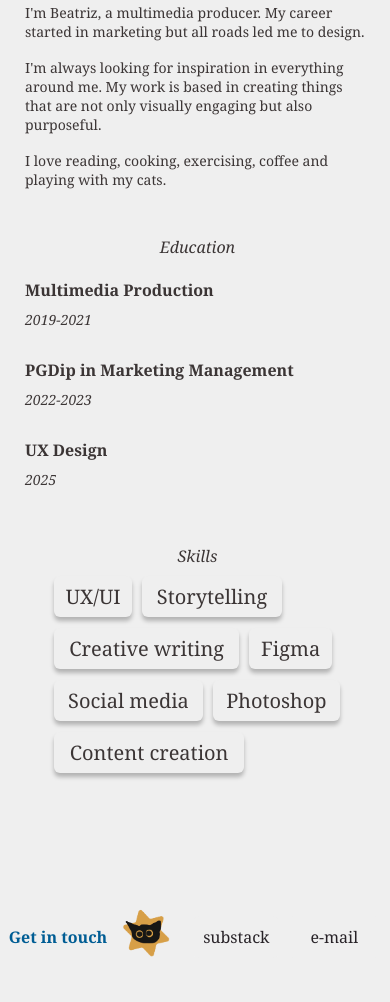
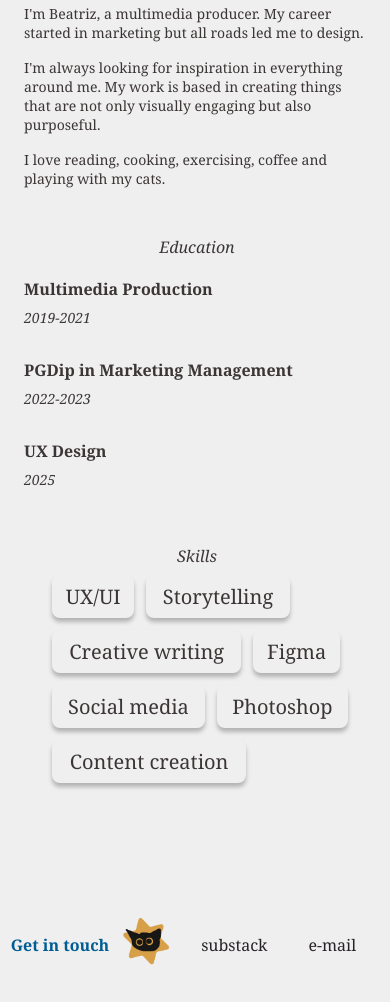
Before and after one commit to ZamboniL/portfolio-triz, an Astro site: page /about in a window 390 px wide. Shown: the part 220-1222 px from the top of the page. Built offline with nearby package versions, Linux system fonts and the light colour scheme; Astro itself is replaced by a stand-in of ours; a web font is replaced by a local one.

Commit message:
commit to a design system

```diff
--- a/src/components/Footer.astro
+++ b/src/components/Footer.astro
@@ -55,9 +55,9 @@ import { site } from '../data/site';
 	}
 
 	.contact-title {
-		font-weight: 700;
-		color: var(--color-accent);
-		margin-right: 24px;
+		font-weight: var(--font-weight-bold);
+		color: var(--color-primary);
+		margin-right: var(--space-6);
 		white-space: nowrap;
 	}
 
@@ -65,7 +65,7 @@ import { site } from '../data/site';
 		width: 66px;
 		height: 67px;
 		object-fit: cover;
-		margin-right: 16px;
+		margin-right: var(--space-4);
 		transition: transform 0.2s ease;
 	}
 
@@ -76,9 +76,9 @@ import { site } from '../data/site';
 	.contact-link {
 		display: flex;
 		align-items: center;
-		padding: 10px;
+		padding: var(--space-2) var(--space-3);
 		border: 0;
-		border-radius: 6px;
+		border-radius: var(--radius-sm);
 		background: var(--color-bg);
 		color: var(--color-text-strong);
 		font: inherit;
@@ -90,12 +90,12 @@ import { site } from '../data/site';
 	.substack {
 		justify-content: center;
 		width: 103px;
-		margin-right: 31px;
+		margin-right: var(--space-8);
 	}
 
 	.substack:hover,
 	.substack:focus-visible {
-		font-weight: 700;
+		font-weight: var(--font-weight-bold);
 	}
 
 	/* The label keeps a fixed box (the resting 94px minus padding), so it never moves:
@@ -108,17 +108,17 @@ import { site } from '../data/site';
 	}
 
 	.email-label {
-		width: 74px;
+		width: 70px;
 		text-align: center;
 	}
 
 	.email-hint {
 		position: absolute;
-		top: 15px;
+		top: 50%;
 		left: 129px;
-		transform: translateX(-50%);
-		font-size: 12px;
-		font-weight: 300;
+		transform: translate(-50%, -50%);
+		font-size: var(--font-size-xs);
+		font-weight: var(--font-weight-light);
 		opacity: 0;
 	}
 
@@ -126,7 +126,7 @@ import { site } from '../data/site';
 	.email:focus-visible,
 	.email.is-copied {
 		width: 162px;
-		font-weight: 700;
+		font-weight: var(--font-weight-bold);
 	}
 
 	.email:hover .email-hint,
@@ -141,25 +141,25 @@ import { site } from '../data/site';
 		.contact {
 			flex-wrap: wrap;
 			justify-content: center;
-			row-gap: 8px;
+			row-gap: var(--space-2);
 			width: 100vw;
 			height: auto;
 			min-height: 67px;
 			margin-left: calc(50% - 50vw);
-			font-size: 16px;
+			font-size: var(--font-size-md);
 		}
 
 		.contact-title {
-			margin-right: 10px;
+			margin-right: var(--space-2);
 		}
 
 		.contact-mark {
-			margin-right: 10px;
+			margin-right: var(--space-2);
 		}
 
 		.substack {
 			width: 86px;
-			margin-right: 8px;
+			margin-right: var(--space-2);
 		}
 
 		/* No room to widen on mobile (and no real hover on touch): stay 94px wide and
@@ -185,7 +185,7 @@ import { site } from '../data/site';
 			top: 50%;
 			left: 50%;
 			transform: translate(-50%, -50%);
-			font-size: 14px;
+			font-size: var(--font-size-sm);
 		}
 
 		.email.is-copied .email-hint {
@@ -197,11 +197,11 @@ import { site } from '../data/site';
 	@media (max-width: 379px) {
 		.contact-title,
 		.contact-mark {
-			margin-right: 4px;
+			margin-right: var(--space-1);
 		}
 
 		.substack {
-			margin-right: 4px;
+			margin-right: var(--space-1);
 		}
 	}
 </style>
--- /dev/null
+++ b/src/components/PageTitle.astro
@@ -0,0 +1,24 @@
+---
+import { accentColor, type Accent } from '../styles/tokens';
+
+interface Props {
+	color?: Accent;
+}
+
+const { color = 'blue' } = Astro.props;
+---
+
+<h1 class="page-title" style={{ '--title-color': accentColor(color) }}>
+	<slot />
+</h1>
+
+<style>
+	.page-title {
+		margin: var(--layout-page-top) 0 0;
+		color: var(--title-color);
+		font-size: var(--font-size-title);
+		font-weight: var(--font-weight-bold);
+		font-style: italic;
+		text-align: center;
+	}
+</style>
--- /dev/null
+++ b/src/components/SkillTag.astro
@@ -0,0 +1,69 @@
+---
+import type { Accent } from '../styles/tokens';
+
+interface Props {
+	label: string;
+	color: Accent;
+}
+
+const { label, color } = Astro.props;
+---
+
+<span class={`tag tag-${color}`} data-label={label} tabindex="0">{label}</span>
+
+<style>
+	.tag {
+		display: inline-flex;
+		flex-direction: column;
+		align-items: center;
+		padding: var(--space-2) var(--space-3);
+		border-radius: var(--radius-sm);
+		background: var(--color-bg);
+		box-shadow: var(--elevation-1);
+		white-space: nowrap;
+		cursor: default;
+		transition:
+			transform 0.15s ease,
+			background-color 0.15s ease,
+			color 0.15s ease;
+	}
+
+	.tag::after {
+		content: attr(data-label);
+		height: 0;
+		overflow: hidden;
+		visibility: hidden;
+		font-weight: var(--font-weight-bold);
+	}
+
+	.tag:hover,
+	.tag:focus-visible {
+		color: var(--color-text-inverse);
+		font-weight: var(--font-weight-bold);
+		outline: none;
+	}
+
+	.tag-blue:hover,
+	.tag-blue:focus-visible {
+		background: var(--color-accent-blue);
+		transform: rotate(-3deg);
+	}
+
+	.tag-red:hover,
+	.tag-red:focus-visible {
+		background: var(--color-accent-red);
+		transform: rotate(3deg);
+	}
+
+	.tag-lime:hover,
+	.tag-lime:focus-visible {
+		background: var(--color-accent-lime);
+		transform: rotate(4deg);
+	}
+
+	.tag-purple:hover,
+	.tag-purple:focus-visible {
+		background: var(--color-accent-purple);
+		transform: rotate(-4deg);
+	}
+</style>
--- a/src/data/projects.ts
+++ b/src/data/projects.ts
@@ -1,3 +1,5 @@
+import type { Accent } from "../styles/tokens";
+
 /** How the image is cropped inside the square thumbnail (percentages from the Figma design). */
 export interface Crop {
 	width: string;
@@ -8,7 +10,7 @@ export interface Crop {
 
 export interface ProjectPage {
 	/** Title colour on the project page. Defaults to purple. */
-	accent?: string;
+	accent?: Accent;
 	intro: string;
 	body: string;
 	/** Phone screenshots shown over the white panel, left to right. */
--- a/src/layouts/Layout.astro
+++ b/src/layouts/Layout.astro
@@ -1,5 +1,6 @@
 ---
 import Header, { type NavId } from '../components/Header.astro';
+import '../styles/theme.css';
 
 interface Props {
 	title?: string;
@@ -33,21 +34,6 @@ const { title = 'Beatriz Mendonça', active } = Astro.props;
 </html>
 
 <style is:global>
-	:root {
-		--color-bg: #efefef;
-		--color-white: #fdfdfd;
-		--color-grey: #d9d9d9;
-		--color-text: #3b3535;
-		--color-text-strong: #272227;
-		--color-accent: #005d94;
-		--color-star: #ff390f;
-		--color-lime: #abc930;
-		--color-purple: #7641a4;
-		--font-serif: 'Averia Serif Libre', Georgia, serif;
-		/* Three 310px cards + two 8px gaps */
-		--container-width: 946px;
-	}
-
 	*,
 	*::before,
 	*::after {
@@ -66,8 +52,8 @@ const { title = 'Beatriz Mendonça', active } = Astro.props;
 		background: var(--color-bg);
 		color: var(--color-text);
 		font-family: var(--font-serif);
-		font-size: 20px;
-		line-height: normal;
+		font-size: var(--font-size-base);
+		line-height: var(--line-height-normal);
 	}
 
 	a {
@@ -88,7 +74,7 @@ const { title = 'Beatriz Mendonça', active } = Astro.props;
 	@media (max-width: 999px) {
 		.container {
 			width: 350px;
-			max-width: calc(100% - 32px);
+			max-width: calc(100% - 2 * var(--layout-gutter));
 		}
 	}
 </style>
--- a/src/pages/about.astro
+++ b/src/pages/about.astro
@@ -1,6 +1,9 @@
 ---
+import type { ComponentProps } from 'astro/types';
 import Layout from '../layouts/Layout.astro';
 import Footer from '../components/Footer.astro';
+import PageTitle from '../components/PageTitle.astro';
+import SkillTag from '../components/SkillTag.astro';
 
 const education = [
 	{ title: 'Multimedia Production', years: '2019-2021' },
@@ -8,10 +11,8 @@ const education = [
 	{ title: 'UX Design', years: '2025' },
 ];
 
-// Each tag's hover colour and tilt come from its Figma component ("Button frame" = blue,
-// "Frame 15" = red, "Frame 14" = green). Rows match the design's line breaks.
-type TagColor = 'blue' | 'red' | 'lime';
-const skillRows: { label: string; color: TagColor }[][] = [
+// Rows match the design's line breaks.
+const skillRows: { label: string; color: ComponentProps<typeof SkillTag>['color'] }[][] = [
 	[
 		{ label: 'UX/UI', color: 'blue' },
 		{ label: 'Storytelling', color: 'lime' },
@@ -29,7 +30,7 @@ const skillRows: { label: string; color: TagColor }[][] = [
 ---
 
 <Layout title="About · Beatriz Mendonça" active="about">
-	<h1 class="title">About me</h1>
+	<PageTitle color="red">About me</PageTitle>
 
 	<section class="intro">
 		<!-- Photo slot: placeholder until the real picture is added. -->
@@ -67,8 +68,8 @@ const skillRows: { label: string; color: TagColor }[][] = [
 					skillRows.map((row) => (
 						<ul class="skill-row">
 							{row.map((skill) => (
-								<li class={`tag tag-${skill.color}`} data-label={skill.label} tabindex="0">
-									{skill.label}
+								<li>
+									<SkillTag label={skill.label} color={skill.color} />
 								</li>
 							))}
 						</ul>
@@ -84,50 +85,42 @@ const skillRows: { label: string; color: TagColor }[][] = [
 </Layout>
 
 <style>
-	.title {
-		margin: 165px 0 0;
-		color: var(--color-star);
-		font-size: 30px;
-		font-weight: 700;
-		font-style: italic;
-		text-align: center;
-	}
-
 	.intro {
 		display: flex;
 		align-items: flex-start;
-		margin-top: 130px;
+		margin-top: var(--space-32);
 	}
 
 	.picture {
 		flex: none;
 		width: 316px;
 		height: 318px;
-		border-radius: 20px;
-		background: var(--color-grey);
-		box-shadow: 11px 11px 0 var(--color-accent);
+		border-radius: var(--radius-lg);
+		background: var(--color-placeholder);
+		box-shadow: var(--elevation-offset);
 	}
 
 	.bio {
 		width: 481px;
-		margin: 31px 0 0 95px;
-		font-weight: 300;
+		margin: var(--space-8) 0 0 var(--space-24);
+		font-size: var(--font-size-copy);
+		font-weight: var(--font-weight-light);
 	}
 
 	.bio p + p {
-		margin-top: 24px;
+		margin-top: var(--space-6);
 	}
 
 	.details {
 		display: grid;
 		grid-template-columns: 621px 1fr;
-		margin: 116px 0 0 7px;
+		margin: calc(var(--space-1) * 29) 0 0 var(--space-2);
 	}
 
 	.heading {
 		margin: 0;
-		font-size: 30px;
-		font-weight: 400;
+		font-size: var(--font-size-title);
+		font-weight: var(--font-weight-regular);
 		font-style: italic;
 	}
 
@@ -140,96 +133,41 @@ const skillRows: { label: string; color: TagColor }[][] = [
 	.education-list {
 		display: flex;
 		flex-direction: column;
-		gap: 22px;
-		margin-top: 19px;
+		gap: var(--space-6);
+		margin-top: var(--space-5);
 	}
 
 	.education-title {
-		font-weight: 700;
+		font-weight: var(--font-weight-bold);
 	}
 
 	.education-years {
-		margin-top: 4px;
-		font-weight: 300;
+		margin-top: var(--space-1);
+		font-weight: var(--font-weight-light);
 		font-style: italic;
 	}
 
 	.skill-rows {
 		display: flex;
 		flex-direction: column;
-		gap: 11px;
-		margin-top: 21px;
+		gap: var(--space-3);
+		margin-top: var(--space-5);
 	}
 
 	.skill-row {
 		display: flex;
-		gap: 10px;
-	}
-
-	.tag {
-		display: inline-flex;
-		flex-direction: column;
-		align-items: center;
-		padding: 7px 10px;
-		border-radius: 6px;
-		background: var(--color-bg);
-		box-shadow: 0 4px 4px rgba(0, 0, 0, 0.25);
-		white-space: nowrap;
-		cursor: default;
-		transition:
-			transform 0.15s ease,
-			background-color 0.15s ease,
-			color 0.15s ease;
-	}
-
-	/* Reserves the bold width so hovering a tag doesn't nudge its neighbour. */
-	.tag::after {
-		content: attr(data-label);
-		height: 0;
-		overflow: hidden;
-		visibility: hidden;
-		font-weight: 700;
-	}
-
-	.tag:hover,
-	.tag:focus-visible {
-		color: var(--color-bg);
-		font-weight: 700;
-		outline: none;
-	}
-
-	.tag-blue:hover,
-	.tag-blue:focus-visible {
-		background: var(--color-accent);
-		transform: rotate(-3deg);
-	}
-
-	.tag-red:hover,
-	.tag-red:focus-visible {
-		background: var(--color-star);
-		transform: rotate(3deg);
-	}
-
-	.tag-lime:hover,
-	.tag-lime:focus-visible {
-		background: var(--color-lime);
-		transform: rotate(4deg);
+		gap: var(--space-3);
 	}
 
 	.footer-wrap {
-		margin: 204px 0 0 45px;
-		padding-bottom: 64px;
+		margin: var(--layout-footer-gap) 0 0 var(--layout-footer-inset);
+		padding-bottom: var(--layout-page-bottom);
 	}
 
 	@media (max-width: 999px) {
-		.title {
-			margin-top: 88px;
-			font-size: 16px;
-		}
-
 		.intro {
 			display: block;
-			margin-top: 47px;
+			margin-top: var(--space-12);
 		}
 
 		/* Not in the mobile design. */
@@ -240,50 +178,43 @@ const skillRows: { label: string; color: TagColor }[][] = [
 		.bio {
 			width: 340px;
 			max-width: 100%;
-			margin: 0 0 0 5px;
-			font-size: 14px;
+			margin: 0 0 0 var(--layout-inset);
 		}
 
 		.bio p + p {
-			margin-top: 17px;
+			margin-top: var(--space-4);
 		}
 
 		.details {
 			display: block;
-			margin: 47px 0 0 5px;
+			margin: var(--space-12) 0 0 var(--layout-inset);
 		}
 
 		.heading {
-			font-size: 16px;
 			text-align: center;
 		}
 
 		.education-list {
-			gap: 30px;
-			margin-top: 21px;
+			gap: var(--space-8);
+			margin-top: var(--space-5);
 		}
 
 		.education-title {
-			font-size: 16px;
+			font-size: var(--font-size-md);
 		}
 
 		.education-years {
-			margin-top: 9px;
-			font-size: 14px;
+			margin-top: var(--space-2);
+			font-size: var(--font-size-sm);
 		}
 
 		.skills {
-			margin-top: 56px;
+			margin-top: var(--space-14);
 		}
 
 		.skill-rows {
-			margin-top: 9px;
-			padding-left: 29px;
-		}
-
-		.footer-wrap {
-			margin: 130px 0 0;
-			padding-bottom: 68px;
+			margin-top: var(--space-2);
+			padding-left: var(--space-7);
 		}
 	}
 </style>
--- a/src/pages/index.astro
+++ b/src/pages/index.astro
@@ -29,10 +29,10 @@ const featured = projects.slice(0, 6);
 
 <style>
 	.tagline {
-		margin-top: 165px;
+		margin-top: var(--layout-page-top);
 		/* Same line box as the 30px page titles, so the text sits on the same line as theirs. */
-		line-height: 37px;
-		font-weight: 300;
+		line-height: var(--line-height-title);
+		font-weight: var(--font-weight-light);
 		font-style: italic;
 		text-align: center;
 	}
@@ -40,17 +40,17 @@ const featured = projects.slice(0, 6);
 	.grid {
 		display: grid;
 		grid-template-columns: repeat(3, 310px);
-		column-gap: 8px;
-		margin-top: 82px;
+		column-gap: var(--space-2);
+		margin-top: var(--layout-title-gap);
 	}
 
 	.view-all {
 		display: flex;
 		align-items: center;
-		gap: 10px;
+		gap: var(--space-2);
 		width: fit-content;
-		margin: 243px 47px 0 auto;
-		font-weight: 300;
+		margin: calc(var(--space-1) * 60) var(--space-12) 0 auto;
+		font-weight: var(--font-weight-light);
 	}
 
 	.view-all:hover {
@@ -76,22 +76,20 @@ const featured = projects.slice(0, 6);
 	}
 
 	.footer-wrap {
-		margin: 204px 0 0 49px;
-		padding-bottom: 64px;
+		margin: var(--layout-footer-gap) 0 0 var(--layout-footer-inset);
+		padding-bottom: var(--layout-page-bottom);
 	}
 
 	@media (max-width: 999px) {
 		.tagline {
-			margin-top: 88px;
-			font-size: 16px;
-			line-height: normal;
+			font-size: var(--font-size-md);
+			line-height: var(--line-height-normal);
 		}
 
 		.grid {
 			grid-template-columns: 100%;
 			justify-items: center;
-			row-gap: 39px;
-			margin-top: 60px;
+			row-gap: var(--space-10);
 		}
 
 		/* Mobile home shows only the first three projects. */
@@ -100,12 +98,7 @@ const featured = projects.slice(0, 6);
 		}
 
 		.view-all {
-			margin: 47px 0 0 auto;
-		}
-
-		.footer-wrap {
-			margin: 130px 0 0;
-			padding-bottom: 68px;
+			margin: var(--space-12) 0 0 auto;
 		}
 	}
 </style>
--- a/src/pages/projects.astro
+++ b/src/pages/projects.astro
@@ -2,11 +2,12 @@
 import Layout from '../layouts/Layout.astro';
 import ProjectCard from '../components/ProjectCard.astro';
 import Footer from '../components/Footer.astro';
+import PageTitle from '../components/PageTitle.astro';
 import { projects } from '../data/projects';
 ---
 
 <Layout title="Projects · Beatriz Mendonça" active="projects">
-	<h1 class="title">Projects</h1>
+	<PageTitle>Projects</PageTitle>
 
 	<p class="description">
 		Lorem ipsum dolor sit amet, consectetur adipiscing elit. Donec ultrices tempus maximus. Sed non urna imperdiet,
@@ -23,40 +24,26 @@ import { projects } from '../data/projects';
 </Layout>
 
 <style>
-	.title {
-		margin: 165px 0 0;
-		color: var(--color-accent);
-		font-size: 30px;
-		font-weight: 700;
-		font-style: italic;
-		text-align: center;
-	}
-
 	.description {
 		width: 878px;
 		max-width: 100%;
-		margin: 82px 0 0 21px;
-		font-weight: 300;
+		margin: var(--layout-title-gap) 0 0 var(--layout-inset);
+		font-weight: var(--font-weight-light);
 	}
 
 	.grid {
 		display: grid;
 		grid-template-columns: repeat(3, 310px);
-		column-gap: 8px;
-		margin-top: 35px;
+		column-gap: var(--space-2);
+		margin-top: var(--space-9);
 	}
 
 	.footer-wrap {
-		margin: 169px 0 0 45px;
-		padding-bottom: 64px;
+		margin: calc(var(--space-1) * 42) 0 0 var(--layout-footer-inset);
+		padding-bottom: var(--layout-page-bottom);
 	}
 
 	@media (max-width: 999px) {
-		.title {
-			margin-top: 88px;
-			font-size: 16px;
-		}
-
 		/* Not in the mobile design. */
 		.description {
 			display: none;
@@ -65,13 +52,12 @@ import { projects } from '../data/projects';
 		.grid {
 			grid-template-columns: 100%;
 			justify-items: center;
-			row-gap: 39px;
-			margin-top: 60px;
+			row-gap: var(--space-10);
+			margin-top: var(--layout-title-gap);
 		}
 
 		.footer-wrap {
-			margin: 201px 0 0;
-			padding-bottom: 68px;
+			margin-top: calc(var(--space-1) * 50);
 		}
 	}
 </style>
--- a/src/pages/projects/[slug].astro
+++ b/src/pages/projects/[slug].astro
@@ -2,6 +2,7 @@
 import type { GetStaticPaths } from 'astro';
 import Layout from '../../layouts/Layout.astro';
 import Footer from '../../components/Footer.astro';
+import PageTitle from '../../components/PageTitle.astro';
 import { projects, getProjectPage, type Project } from '../../data/projects';
 
 export const getStaticPaths = (() =>
@@ -16,7 +17,7 @@ const page = getProjectPage(project);
 ---
 
 <Layout title={`${project.title} · Beatriz Mendonça`} active="projects">
-	<h1 class="title" style={page.accent ? { color: page.accent } : undefined}>{project.title}</h1>
+	<PageTitle color={page.accent ?? 'purple'}>{project.title}</PageTitle>
 
 	<p class="text intro">{page.intro}</p>
 
@@ -45,24 +46,16 @@ const page = getProjectPage(project);
 </Layout>
 
 <style>
-	.title {
-		margin: 165px 0 0;
-		color: var(--color-purple);
-		font-size: 30px;
-		font-weight: 700;
-		font-style: italic;
-		text-align: center;
-	}
-
 	.text {
 		width: 878px;
 		max-width: 100%;
-		margin-left: 21px;
-		font-weight: 300;
+		margin-left: var(--layout-inset);
+		font-size: var(--font-size-copy);
+		font-weight: var(--font-weight-light);
 	}
 
 	.intro {
-		margin-top: 82px;
+		margin-top: var(--layout-title-gap);
 	}
 
 	/* White panel with three phone screenshots laid over it. */
@@ -70,10 +63,10 @@ const page = getProjectPage(project);
 		position: relative;
 		width: 878px;
 		height: 401px;
-		margin: 53px 0 0 21px;
-		border-radius: 20px;
-		background: var(--color-white);
-		box-shadow: 0 4px 4px 0 rgba(0, 0, 0, 0.25);
+		margin: var(--space-12) 0 0 var(--layout-inset);
+		border-radius: var(--radius-lg);
+		background: var(--color-surface);
+		box-shadow: var(--elevation-1);
 	}
 
 	.phone {
@@ -98,25 +91,25 @@ const page = getProjectPage(project);
 	}
 
 	.body {
-		margin-top: 65px;
+		margin-top: var(--space-16);
 	}
 
 	.gallery {
 		display: grid;
 		grid-template-columns: 226fr 557fr;
-		gap: 13px 17px;
+		gap: var(--space-3) var(--space-4);
 		width: 882px;
 		max-width: 100%;
-		margin: 35px 0 0 21px;
-		padding: 30px 42px 25px 40px;
-		border-radius: 20px;
-		background: var(--color-white);
-		box-shadow: 0 4px 4px 0 rgba(0, 0, 0, 0.25);
+		margin: var(--space-9) 0 0 var(--layout-inset);
+		padding: var(--space-8) var(--space-10) var(--space-6);
+		border-radius: var(--radius-lg);
+		background: var(--color-surface);
+		box-shadow: var(--elevation-1);
 	}
 
 	.slot {
-		border-radius: 20px;
-		background: var(--color-grey);
+		border-radius: var(--radius-lg);
+		background: var(--color-placeholder);
 	}
 
 	.slot-a {
@@ -129,31 +122,20 @@ const page = getProjectPage(project);
 	}
 
 	.footer-wrap {
-		margin: 204px 0 0 45px;
-		padding-bottom: 64px;
+		margin: var(--layout-footer-gap) 0 0 var(--layout-footer-inset);
+		padding-bottom: var(--layout-page-bottom);
 	}
 
 	@media (max-width: 999px) {
-		.title {
-			margin-top: 88px;
-			font-size: 16px;
-		}
-
 		.text {
 			width: 340px;
-			margin-left: 5px;
-			font-size: 14px;
-		}
-
-		.intro {
-			margin-top: 55px;
 		}
 
 		.showcase {
 			width: 340px;
 			max-width: 100%;
 			height: 190px;
-			margin: 37px 0 0 5px;
+			margin: var(--space-9) 0 0 var(--layout-inset);
 		}
 
 		.phone {
@@ -175,20 +157,20 @@ const page = getProjectPage(project);
 		}
 
 		.body {
-			margin-top: 30px;
+			margin-top: var(--space-8);
 		}
 
 		.gallery {
 			grid-template-columns: 103fr 200fr;
-			gap: 5px 6px;
+			gap: var(--space-1) var(--space-2);
 			width: 347px;
-			margin: 35px 0 0 5px;
-			padding: 13px 20px 11px 18px;
-			border-radius: 9px;
+			margin: var(--space-9) 0 0 var(--layout-inset);
+			padding: var(--space-3) var(--space-5);
+			border-radius: var(--radius-sm);
 		}
 
 		.slot {
-			border-radius: 9px;
+			border-radius: var(--radius-sm);
 		}
 
 		.slot-a {
@@ -198,10 +180,5 @@ const page = getProjectPage(project);
 		.slot-c {
 			aspect-ratio: 309 / 102;
 		}
-
-		.footer-wrap {
-			margin: 130px 0 0;
-			padding-bottom: 68px;
-		}
 	}
 </style>
--- /dev/null
+++ b/src/styles/theme.css
@@ -0,0 +1,116 @@
+/*
+ * Design tokens.
+ *
+ * Components only reference the semantic tokens (--color-*, --space-*, --layout-*,
+ * --radius-*, --elevation-*); --palette-* values are the raw primitives behind them.
+ */
+
+:root {
+	/* ── Colour: primitives ─────────────────────────────── */
+	--palette-white: #fdfdfd;
+	--palette-grey-100: #efefef;
+	--palette-grey-300: #d9d9d9;
+	--palette-grey-800: #3b3535;
+	--palette-grey-900: #272227;
+	--palette-blue: #005d94;
+	--palette-red: #ff390f;
+	--palette-lime: #abc930;
+	--palette-purple: #7641a4;
+
+	/* ── Colour: semantic ───────────────────────────────── */
+	--color-bg: var(--palette-grey-100);
+	--color-surface: var(--palette-white); /* header, raised panels */
+	--color-placeholder: var(--palette-grey-300); /* empty image slots */
+	--color-text: var(--palette-grey-800);
+	--color-text-strong: var(--palette-grey-900);
+	--color-text-inverse: var(--palette-grey-100); /* text on accent fills */
+	--color-primary: var(--palette-blue);
+	--color-accent-blue: var(--palette-blue);
+	--color-accent-red: var(--palette-red);
+	--color-accent-lime: var(--palette-lime);
+	--color-accent-purple: var(--palette-purple);
+	--color-shadow: rgb(0 0 0 / 0.25);
+
+	/* ── Spacing: 4px grid ──────────────────────────────────
+	 * --space-N = N × 4px. For one-off layout offsets beyond the scale, use
+	 * calc(var(--space-1) * N) so the value stays on the grid. */
+	--space-0: 0;
+	--space-1: 4px;
+	--space-2: 8px;
+	--space-3: 12px;
+	--space-4: 16px;
+	--space-5: 20px;
+	--space-6: 24px;
+	--space-7: 28px;
+	--space-8: 32px;
+	--space-9: 36px;
+	--space-10: 40px;
+	--space-12: 48px;
+	--space-14: 56px;
+	--space-16: 64px;
+	--space-20: 80px;
+	--space-24: 96px;
+	--space-32: 128px;
+
+	/* ── Layout rhythm (shared across pages; mobile values below) ── */
+	--layout-gutter: var(--space-4); /* min side margin on small screens */
+	--layout-page-top: calc(var(--space-1) * 41); /* header → page title */
+	--layout-title-gap: var(--space-20); /* page title → first content */
+	--layout-inset: var(--space-5); /* left inset of body copy and panels */
+	--layout-footer-gap: calc(var(--space-1) * 51); /* last content → footer */
+	--layout-footer-inset: var(--space-12);
+	--layout-page-bottom: var(--space-16);
+
+	/* ── Border radius ──────────────────────────────────── */
+	--radius-sm: 8px; /* buttons, tags, small media */
+	--radius-md: 12px;
+	--radius-lg: 20px; /* cards, panels, images */
+	--radius-full: 9999px;
+
+	/* ── Elevation ──────────────────────────────────────── */
+	--elevation-0: none;
+	--elevation-1: 0 4px 4px 0 var(--color-shadow); /* cards, panels, tags */
+	--elevation-2: 0 8px 12px 0 var(--color-shadow);
+	--elevation-3: 0 12px 24px 0 var(--color-shadow);
+	--elevation-offset: 12px 12px 0 var(--color-accent-blue); /* flat decorative offset */
+
+	/* ── Typography: primitives ─────────────────────────── */
+	--font-serif: 'Averia Serif Libre', Georgia, serif;
+
+	--font-size-xs: 12px;
+	--font-size-sm: 14px;
+	--font-size-md: 16px;
+	--font-size-lg: 20px;
+	--font-size-xl: 30px;
+
+	--font-weight-light: 300;
+	--font-weight-regular: 400;
+	--font-weight-bold: 700;
+
+	--line-height-tight: 1;
+	--line-height-normal: normal;
+	/* The `normal` line box of --font-size-xl in Averia: lets smaller text sit on the
+	   same line as a page title. */
+	--line-height-title: 37px;
+
+	/* ── Typography: semantic (responsive; mobile values below) ── */
+	--font-size-base: var(--font-size-lg); /* body default */
+	--font-size-title: var(--font-size-xl); /* page titles, section headings, brand */
+	--font-size-copy: var(--font-size-lg); /* long-form reading text */
+
+	/* Three 310px cards + two 8px gaps */
+	--container-width: 946px;
+}
+
+@media (max-width: 999px) {
+	:root {
+		--layout-page-top: calc(var(--space-1) * 22);
+		--layout-title-gap: var(--space-14);
+		--layout-inset: var(--space-1);
+		--layout-footer-gap: var(--space-32);
+		--layout-footer-inset: var(--space-0);
+
+		--font-size-title: var(--font-size-md);
+		--font-size-copy: var(--font-size-sm);
+	}
+}
--- /dev/null
+++ b/src/styles/tokens.ts
@@ -0,0 +1,4 @@
+/** Accent colours from the theme, for components that take a colour prop. */
+export type Accent = 'blue' | 'red' | 'lime' | 'purple';
+
+export const accentColor = (accent: Accent) => `var(--color-accent-${accent})`;
```
Also changed, not shown: src/components/Header.astro (+16 -17 lines), src/components/ProjectCard.astro (+8 -8 lines).
